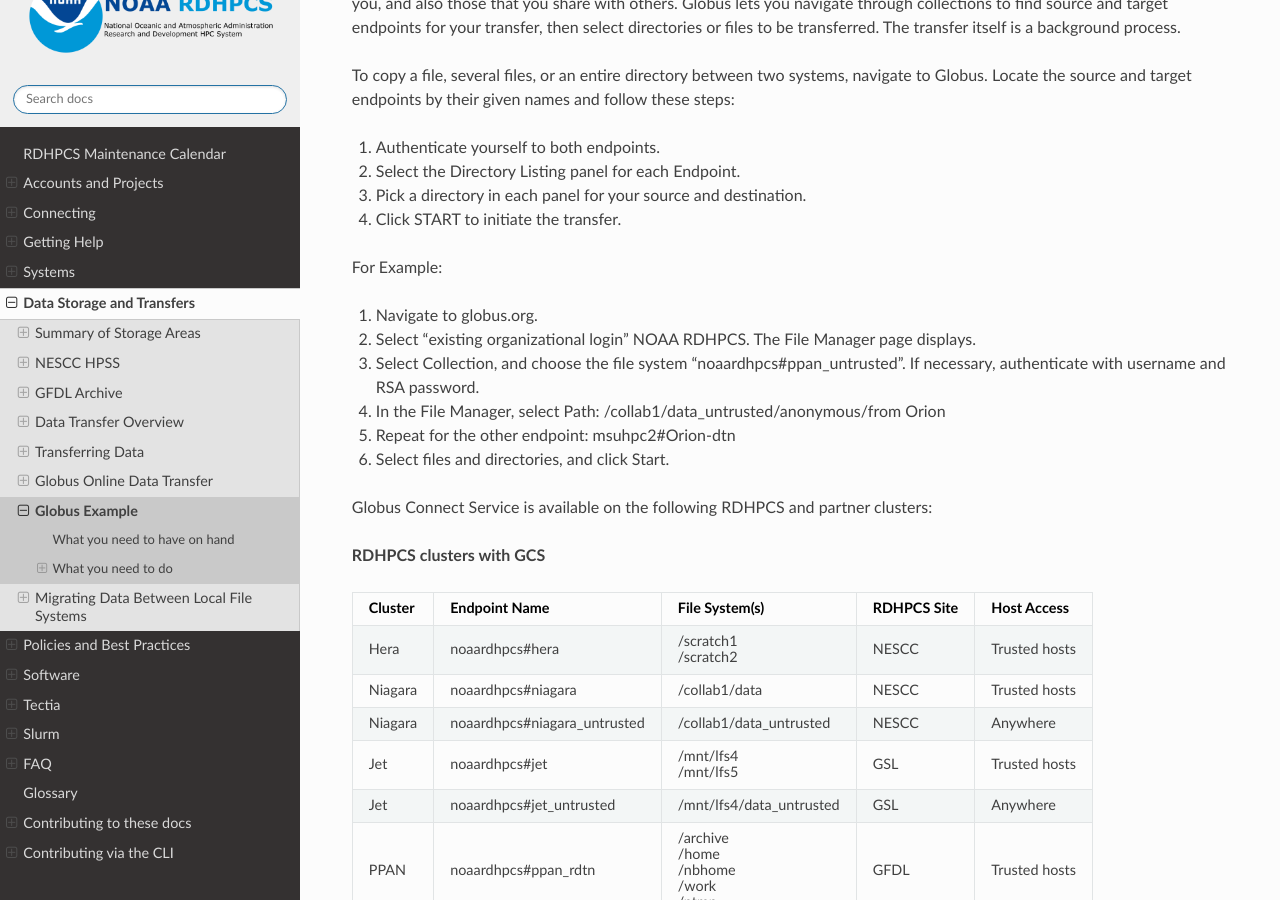
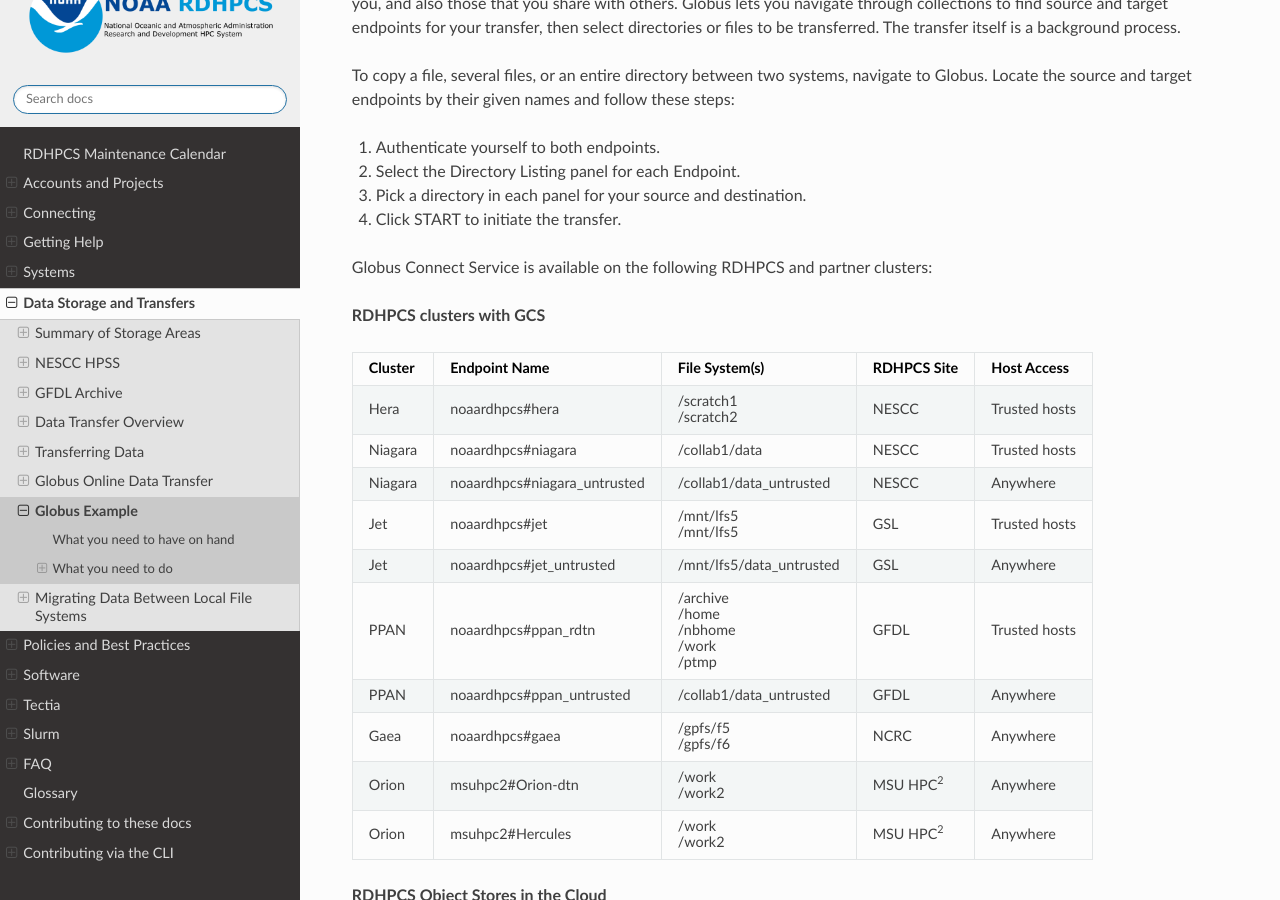
Before and after one commit to NOAA-RDHPCS/noaa-rdhpcs.github.io, a Sphinx documentation site: the page built from source/data/globus_example.rst, in a window 1280 px wide and 900 px high, scrolled down 917 px. Built offline with Sphinx 7.4.7 and the Read the Docs theme 3.1.0, drawn with Linux system fonts in a browser that asks for light colours.

```diff
--- a/source/data/globus_example.rst
+++ b/source/data/globus_example.rst
@@ -61,18 +61,6 @@ their given names and follow these steps:
 #. Pick a directory in each panel for your source and destination.
 #. Click START to initiate the transfer.
 
-For Example:
-
-#. Navigate to globus.org.
-#. Select “existing organizational login” NOAA RDHPCS. The File
-   Manager page displays.
-#. Select Collection, and choose the file system
-   “noaardhpcs#ppan_untrusted”. If necessary, authenticate with
-   username and RSA password.
-#. In the File Manager, select Path:
-   /collab1/data_untrusted/anonymous/from Orion
-#. Repeat for the other endpoint: msuhpc2#Orion-dtn
-#. Select files and directories, and click Start.
 
 Globus Connect Service is available on the following RDHPCS and
 partner clusters:
@@ -107,14 +95,14 @@ partner clusters:
      - Anywhere
    * - Jet
      - noaardhpcs#jet
-     - /mnt/lfs4
+     - /mnt/lfs5
 
        /mnt/lfs5
      - GSL
      - Trusted hosts
    * - Jet
      - noaardhpcs#jet_untrusted
-     - /mnt/lfs4/data_untrusted
+     - /mnt/lfs5/data_untrusted
      - GSL
      - Anywhere
    * - PPAN
```
Also changed, not shown: source/systems/cloud_user_guide.rst (+15 -24 lines).
